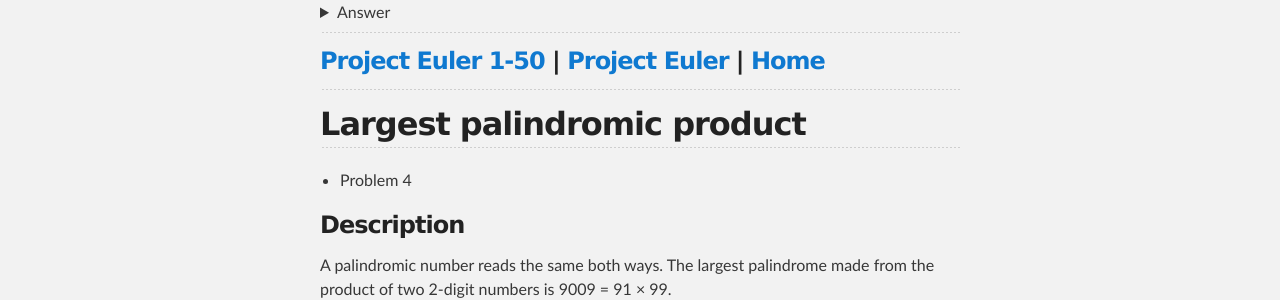
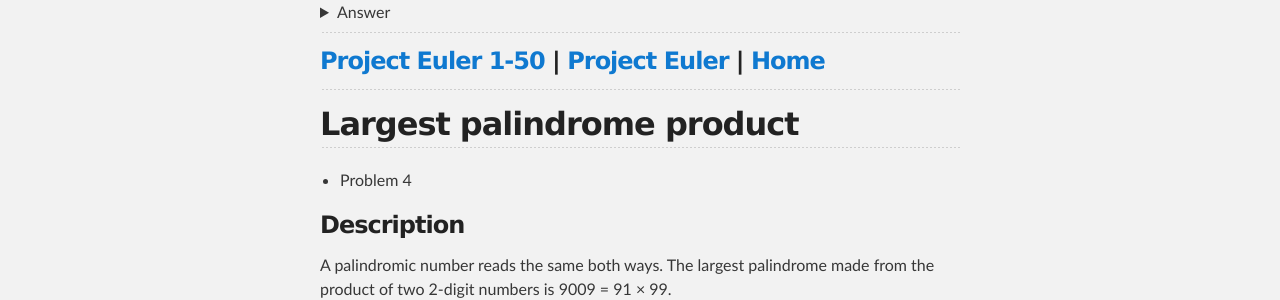
Before and after one commit to djm89uk/djm89uk.github.io, a Jekyll site: the page built from euler_1.md, in a window 1280 px wide and 900 px high, scrolled down 3548 px. Shown: the part 155-455 px from the top of the window. Built offline with Jekyll 4.4.1, drawn with Linux system fonts in a browser that asks for light colours; our own code applies the rules of GitHub Pages for plain Markdown files.

Commit message:
Update euler_1.md

```diff
--- a/euler_1.md
+++ b/euler_1.md
@@ -6,10 +6,10 @@ These are the first 50 challenges from the site.
 
 ## Contents
 
-1. [Multiples of 3 or 5](#multiples-of-3-or-5)
-2. [Even Fibonacci numbers](#even-fibonacci-numbers)
-3. [Largest prime factor](#largest-prime-factor)
-4. [Largest palindrome product](#largest-palindrome-product)
+1. [Multiples of 3 or 5](#multiples-of-3-or-5) 🗸
+2. [Even Fibonacci numbers](#even-fibonacci-numbers) 🗸
+3. [Largest prime factor](#largest-prime-factor) 🗸
+4. [Largest palindrome product](#largest-palindrome-product) 🗸
 5. [Smallest multiple](#smallest-multiple)
 6. [Sum square difference](#sum-square-difference)
 7. [10001st prime](#10001st-prime)
@@ -347,7 +347,7 @@ maximum factor = 6857
 
 ---
 
-## Largest palindromic product
+## Largest palindrome product
 
 - Problem 4
 
```
